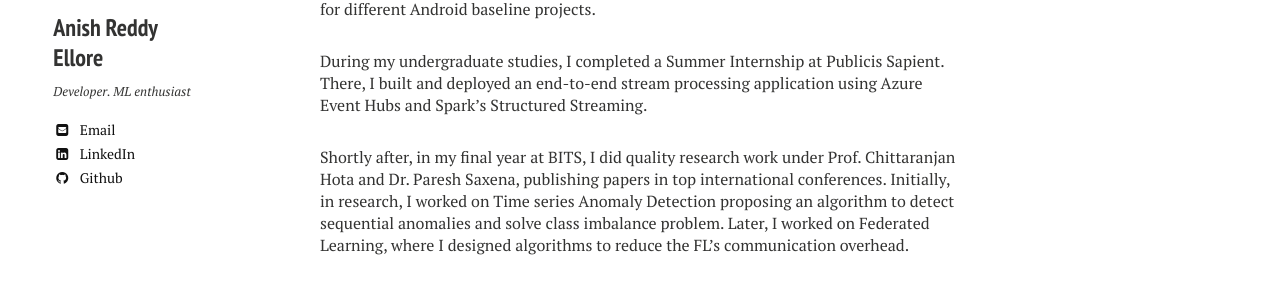
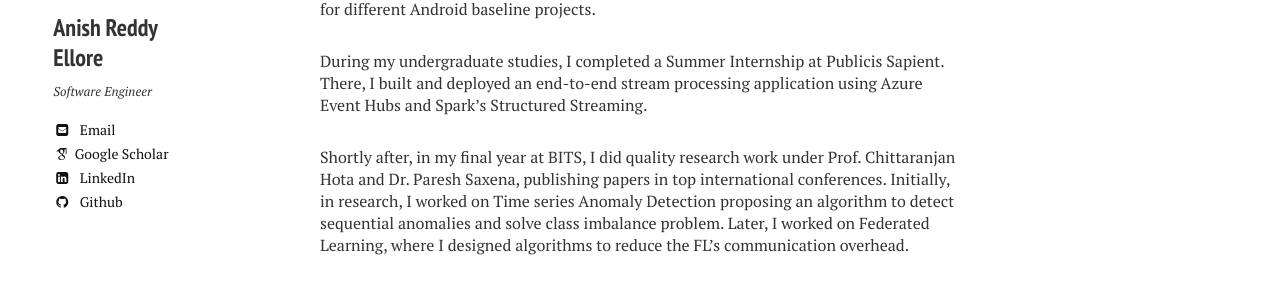
Before and after one commit to AnishEllore/anishellore.github.io, a Jekyll site: the page built from index.md, in a window 1280 px wide. Shown: the part 358-647 px from the top of the page. Built offline with Jekyll 4.4.1, drawn with Linux system fonts in a browser that asks for light colours; nearby versions of some CDN libraries; some web fonts are replaced.

Commit message:
Update _config.yml

```diff
--- a/_config.yml
+++ b/_config.yml
@@ -8,7 +8,7 @@ logo: # filename of a logo image that has been placed into your images directory
 owner:
   name: Anish Reddy Ellore
   avatar: me4
-  bio: "Developer. ML enthusiast"
+  bio: "Software Engineer"
   email: anishreddy.ellore@gmail.com
   # Do not include the @ symbol in your Twitter username
   twitter: #username
@@ -21,7 +21,7 @@ owner:
     plus: #username
     analytics:
     verify:
-    scholar: #id
+    scholar: citations?user=V6Iv8H4AAAAJ&hl=en
   facebook: #username
   instagram: #username
   bing-verify:
```
